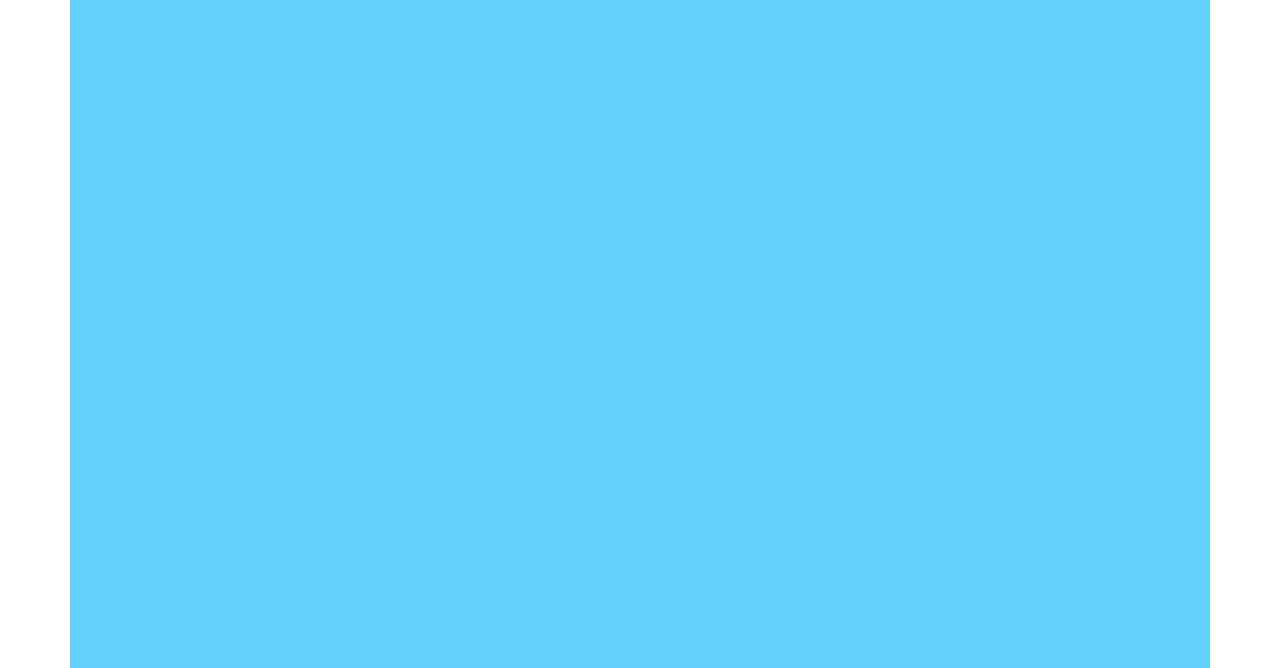
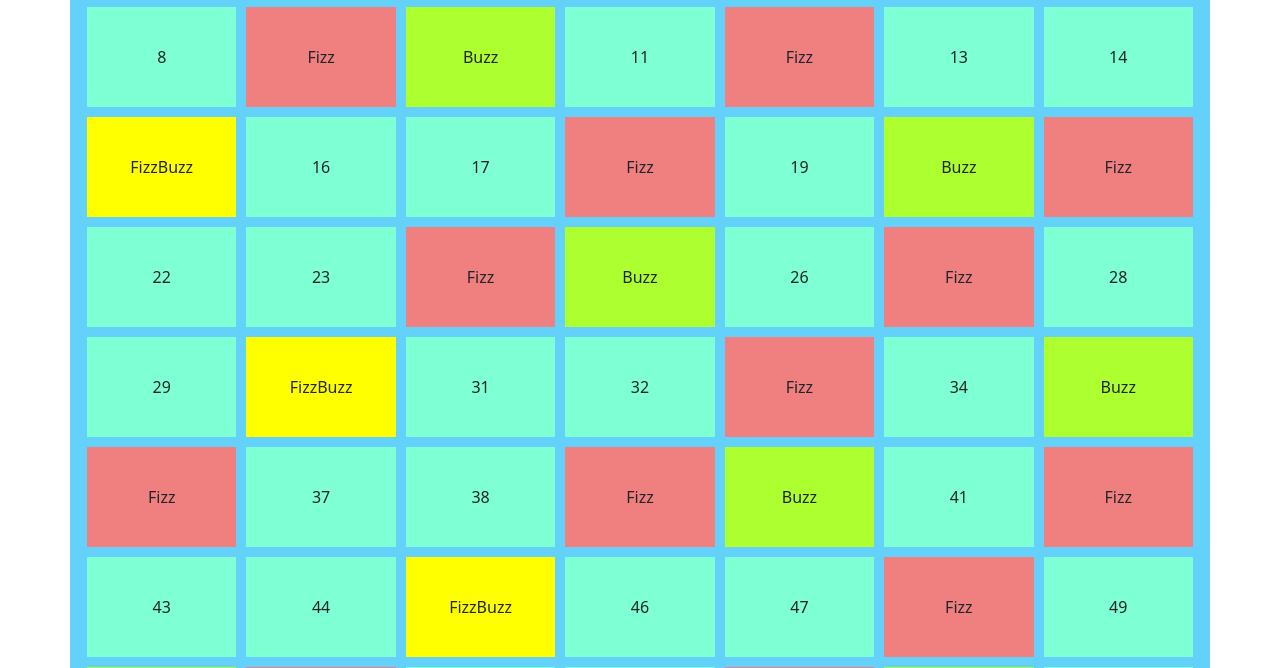
Before and after one commit to martinaapalazzi/js-fizzbuzz, a plain HTML site: page index.html in a window 1280 px wide. Shown: the part 132-800 px from the top of the page. Drawn offline with nearby package versions, Linux system fonts and the light colour scheme.

Commit message:
finto (with bonus)

```diff
--- a/index.html
+++ b/index.html
@@ -11,11 +11,14 @@
 </head>
 <body>
 
-    <div class="container text-center fs-1 text">
-        <div class="container-sm">
+    <div class="container text-center">
+        <div>
             <div>
                 FIZZBUZZ DOM
-                <div class="my-list-numbers"></div>
+            </div>
+                <div id="my-list" class="my-list-container">
+
+                </div>
             </div>
         </div>
     </div>
--- a/js/script.js
+++ b/js/script.js
@@ -18,26 +18,35 @@ Consigli del giorno:
 */
 
 let number;
+let numberToPrint;
+const myList = document.getElementById ("my-list")
 
 for (number = 1; number <= 100; number++) {
 
+    let myBox = document.createElement ('div')
+    myBox.classList.add ("box")
+
+
     if ( number % 3 == 0 && number % 5 == 0 ) {
-        console.log = ( 'FizzBuzz' );
+        numberToPrint = 'FizzBuzz';
+        myBox.classList.add ("fizzbuzz-box");
+
     }
 
     else if ( number % 3 == 0 ) {
-        console.log =  ( 'Fizz' );
+        numberToPrint = 'Fizz';
+        myBox.classList.add ("fizz-box");
     }
 
     else if ( number % 5 == 0 ) {
-        console.log = ( 'Buzz' );
+        numberToPrint = 'Buzz';
+        myBox.classList.add ("buzz-box");
     }
 
     else {
-        console.log = (number);
+        numberToPrint = number;
     }
 
-    number = document.querySelector ('.my-list-numbers').innerHTML (number);
-
-
+    myBox.append (numberToPrint)
+    myList.append (myBox)
 }
--- a/style.css
+++ b/style.css
@@ -8,6 +8,36 @@
 
 .container {
     background-color: rgb(99, 209, 249);
+    width: 100%;
     height: 100vh;
+    overflow: auto;
 
 }
+
+.my-list-container {
+    display: flex;
+    justify-content: space-around;
+    flex-wrap: wrap;
+}
+
+.box {
+    width: calc((100% / 7) - 10px);
+    height: 100px;
+    display: flex;
+    justify-content: center;
+    align-items: center;
+    margin: 5px;
+    background-color: aquamarine;
+}
+
+.fizzbuzz-box {
+    background-color: yellow;
+}
+
+.fizz-box {
+    background-color: lightcoral;
+}
+
+.buzz-box {
+    background-color: greenyellow;
+}
```
